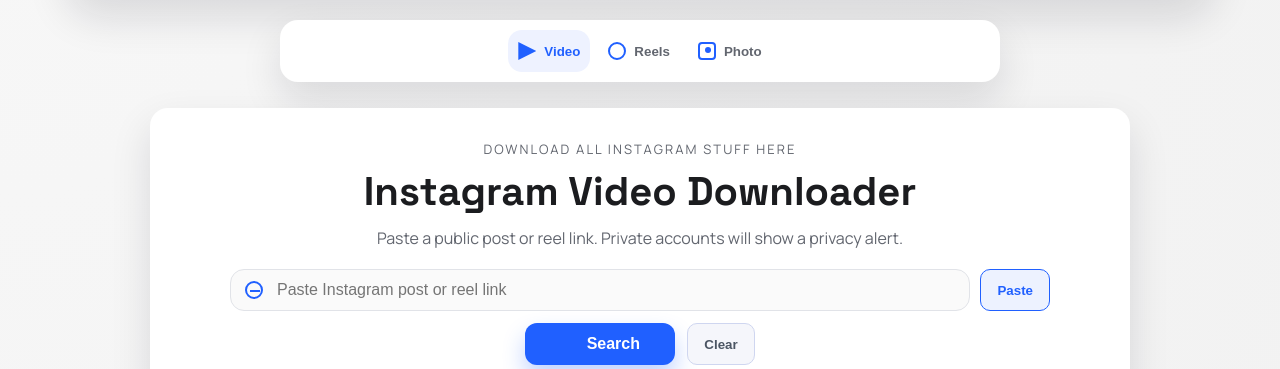
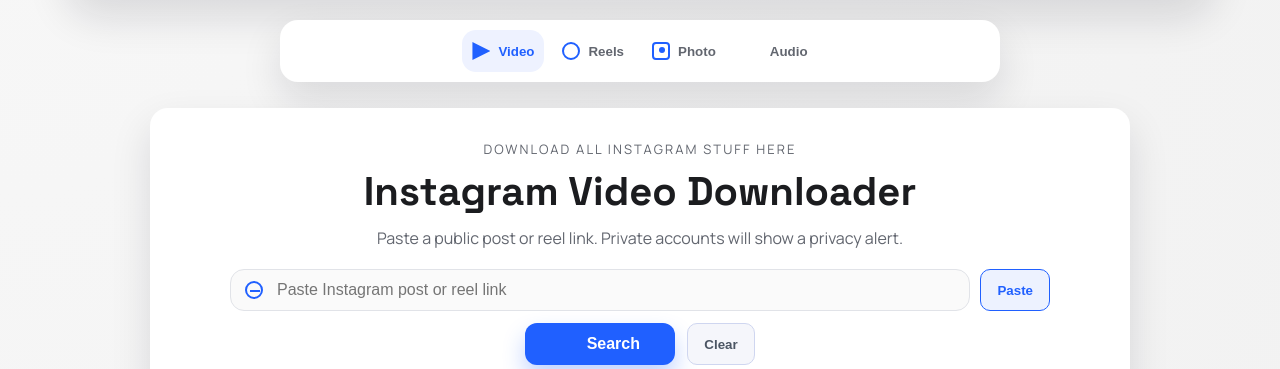
Before and after one commit to pankajvermatechtouch-a11y/web, a Flask app: page /1 in a window 1280 px wide. Shown: the part 92-461 px from the top of the page. Run offline with Flask 3, Linux system fonts and the light colour scheme; some libraries are stand-ins or nearby versions.

Commit message:
Update index.html

```diff
--- a/templates/index.html
+++ b/templates/index.html
@@ -71,6 +71,10 @@
         <span class="tab-icon icon-photo" aria-hidden="true"></span>
         {{ t.tab_photo }}
       </button>
+      <button class="tab{% if selected_type == 'audio' %} active{% endif %}" type="button" data-type="audio" data-label="{{ t.headline_audio }}">
+        <span class="tab-icon icon-audio" aria-hidden="true"></span>
+        {{ t.tab_audio }}
+      </button>
     </nav>
 
     <main class="content">
@@ -79,6 +83,7 @@
         <h1 id="headline">
           {% if selected_type == 'reels' %}{{ t.headline_reels }}
           {% elif selected_type == 'photo' %}{{ t.headline_photo }}
+          {% elif selected_type == 'audio' %}{{ t.headline_audio }}
           {% else %}{{ t.headline_video }}
           {% endif %}
         </h1>
@@ -129,7 +134,9 @@
                       <img class="media-preview media-image" src="{{ url_for('media_proxy', url=item.url) }}" alt="{{ t.preview_alt }}">
                     {% endif %}
                   </div>
-                  <a class="download-btn" href="{{ url_for('download_file', url=item.url, name=item.name) }}">{{ t.download }}</a>
+                  <a class="download-btn" href="{{ item.download_url if item.download_url is defined else url_for('download_file', url=item.url, name=item.name) }}">
+                    {{ item.download_label if item.download_label is defined else (t.download_mp3 if selected_type == 'audio' else t.download) }}
+                  </a>
                 </div>
               {% endfor %}
             </div>
@@ -214,7 +221,8 @@
     const slugMap = {
       video: 'video-download',
       reels: 'reels-download',
-      photo: 'photo-download'
+      photo: 'photo-download',
+      audio: 'audio-download'
     };
 
     tabs.forEach(tab => {
```
